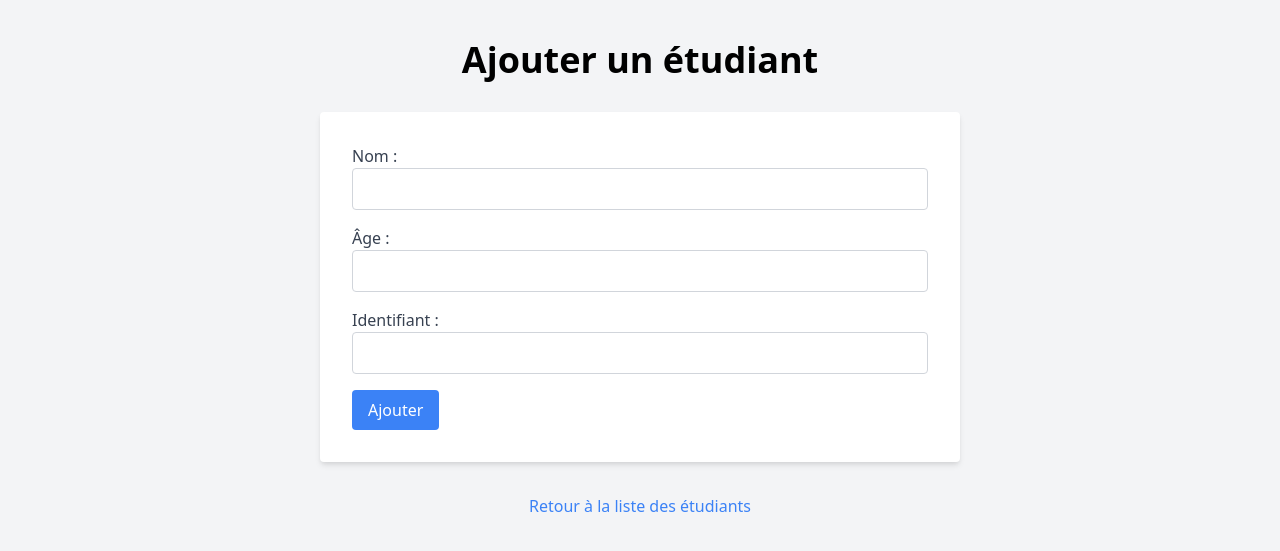
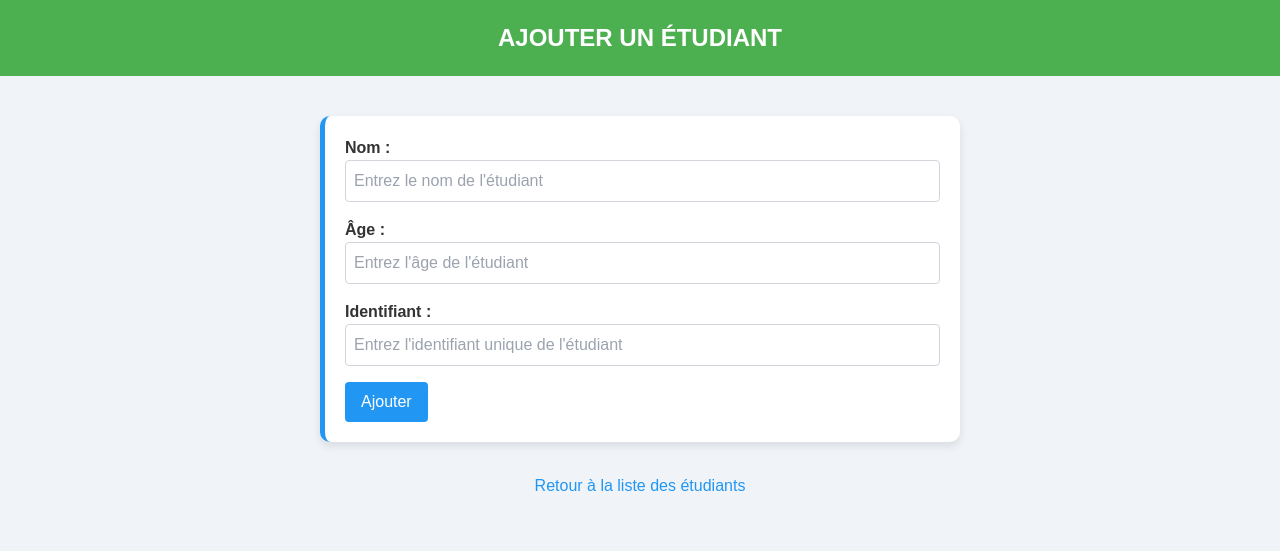
Before and after one commit to Alexisgreau/projet-flask-etudiant, a Flask app: page /ajouter in a window 1280 px wide. Shown: the top 551 px of the page. Run offline with Flask 3, Linux system fonts and the light colour scheme.

Commit message:
Design update

```diff
--- a/templates/ajouter_etudiant.html
+++ b/templates/ajouter_etudiant.html
@@ -5,35 +5,87 @@
     <meta name="viewport" content="width=device-width, initial-scale=1.0">
     <title>Ajouter un étudiant</title>
     <link href="https://cdn.jsdelivr.net/npm/tailwindcss@2.2.19/dist/tailwind.min.css" rel="stylesheet">
+    <style>
+        body {
+            background-color: #f0f4f8;
+            font-family: Arial, sans-serif;
+        }
+        .header {
+            background-color: #4CAF50;
+            color: white;
+            padding: 20px;
+            text-align: center;
+            font-size: 24px;
+            font-weight: bold;
+            text-transform: uppercase;
+        }
+        .form-card {
+            background-color: #ffffff;
+            border-left: 5px solid #2196F3;
+            padding: 20px;
+            margin: 20px auto;
+            border-radius: 10px;
+            box-shadow: 0px 4px 8px rgba(0, 0, 0, 0.1);
+        }
+        .form-card label {
+            font-weight: bold;
+            color: #333;
+        }
+        .error-message {
+            background-color: #FFCDD2;
+            color: #C62828;
+            padding: 10px;
+            margin-bottom: 15px;
+            border-radius: 5px;
+            text-align: center;
+        }
+        .button-blue {
+            background-color: #2196F3;
+            color: white;
+        }
+        .button-blue:hover {
+            background-color: #1976D2;
+        }
+        .return-link {
+            color: #2196F3;
+        }
+        .return-link:hover {
+            text-decoration: underline;
+        }
+    </style>
 </head>
-<body class="bg-gray-100">
+<body>
+
+    <div class="header">
+        Ajouter un étudiant
+    </div>
+
     <div class="container mx-auto mt-10">
-        <h1 class="text-4xl font-bold text-center mb-8">Ajouter un étudiant</h1>
-
         <!-- Afficher un message d'erreur s'il existe -->
         {% if error_message %}
-        <div class="bg-red-100 text-red-700 p-4 mb-4 rounded">
+        <div class="error-message">
             {{ error_message }}
         </div>
         {% endif %}
 
-        <form method="POST" class="bg-white p-8 rounded shadow-md w-1/2 mx-auto">
+        <form method="POST" class="form-card w-1/2">
             <div class="mb-4">
                 <label for="nom" class="block text-gray-700">Nom :</label>
-                <input type="text" id="nom" name="nom" required class="w-full border border-gray-300 p-2 rounded">
+                <input type="text" id="nom" name="nom" required class="w-full border border-gray-300 p-2 rounded" placeholder="Entrez le nom de l'étudiant">
             </div>
             <div class="mb-4">
                 <label for="age" class="block text-gray-700">Âge :</label>
-                <input type="number" id="age" name="age" required class="w-full border border-gray-300 p-2 rounded">
+                <input type="number" id="age" name="age" required class="w-full border border-gray-300 p-2 rounded" placeholder="Entrez l'âge de l'étudiant">
             </div>
             <div class="mb-4">
                 <label for="identifiant" class="block text-gray-700">Identifiant :</label>
-                <input type="text" id="identifiant" name="identifiant" required class="w-full border border-gray-300 p-2 rounded">
+                <input type="text" id="identifiant" name="identifiant" required class="w-full border border-gray-300 p-2 rounded" placeholder="Entrez l'identifiant unique de l'étudiant">
             </div>
-            <button type="submit" class="bg-blue-500 text-white px-4 py-2 rounded hover:bg-blue-600">Ajouter</button>
+            <button type="submit" class="button-blue px-4 py-2 rounded hover:bg-blue-600">Ajouter</button>
         </form>
+
         <div class="text-center mt-8">
-            <a href="{{ url_for('afficher_etudiants') }}" class="text-blue-500 hover:underline">Retour à la liste des étudiants</a>
+            <a href="{{ url_for('afficher_etudiants') }}" class="return-link">Retour à la liste des étudiants</a>
         </div>
     </div>
 </body>
```
Also changed, not shown: templates/details_etudiant.html (+84 -14 lines), templates/index.html (+77 -18 lines), templates/modifier_etudiant.html (+52 -7 lines).
